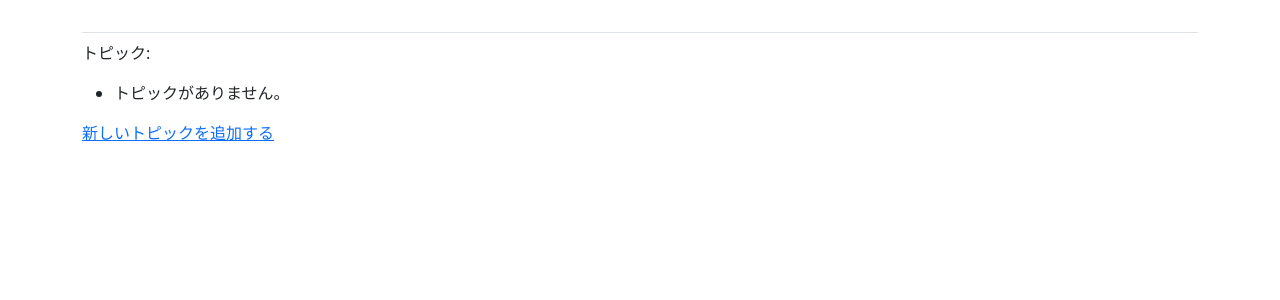
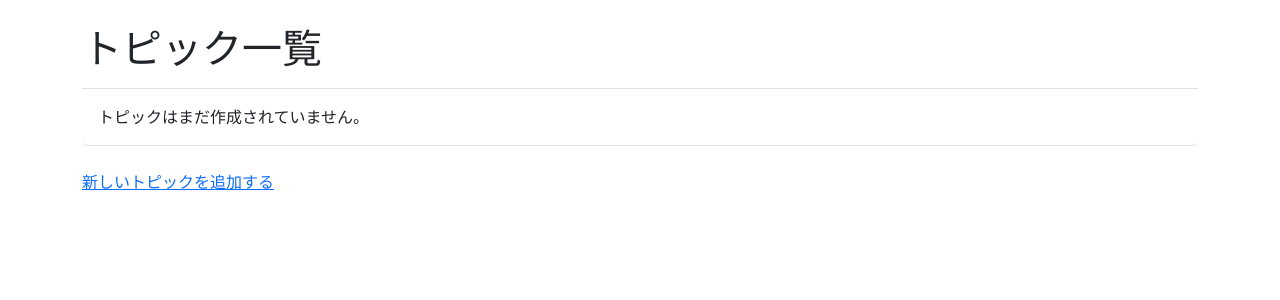
Before and after one commit to MASA20201203/saitan-python2, a Django app: page /topics/ in a window 1280 px wide. Shown: the part 58-358 px from the top of the page. Run offline with Django 5.2, Linux system fonts and the light colour scheme; the visitor is signed in with stand-in values (Sample User, id 1); data that the repository does not hold is empty; some libraries are stand-ins or nearby versions.

Commit message:
update: p272 トピック一覧ページにスタイルを設定する

```diff
--- a/02_practical/chap07-09/learning_log/learning_logs/templates/learning_logs/topics.html
+++ b/02_practical/chap07-09/learning_log/learning_logs/templates/learning_logs/topics.html
@@ -1,16 +1,19 @@
 {% extends 'learning_logs/base.html' %}
 
+{% block page_header %}
+  <h1>トピック一覧</h1>
+{% endblock page_header %}
+
+
 {% block content %}
-
-  <p>トピック:</p>
-  <ul>
+  <ul class="list-group border-bottom pb-2 mb-4">
     {% for topic in topics %}
-      <li>
+      <li class="list-group-item border-0">
         <a href="{% url 'learning_logs:topic' topic.id %}">
           {{ topic.text }}</a>
       </li>
     {% empty %}
-      <li>トピックがありません。</li>
+      <li class="list-group-item border-0">トピックはまだ作成されていません。</li>
     {% endfor %}
   </ul>
 
```
